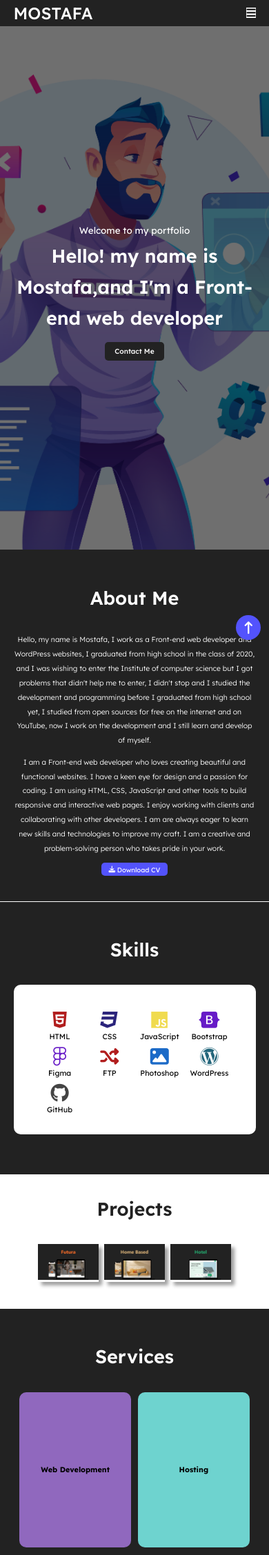
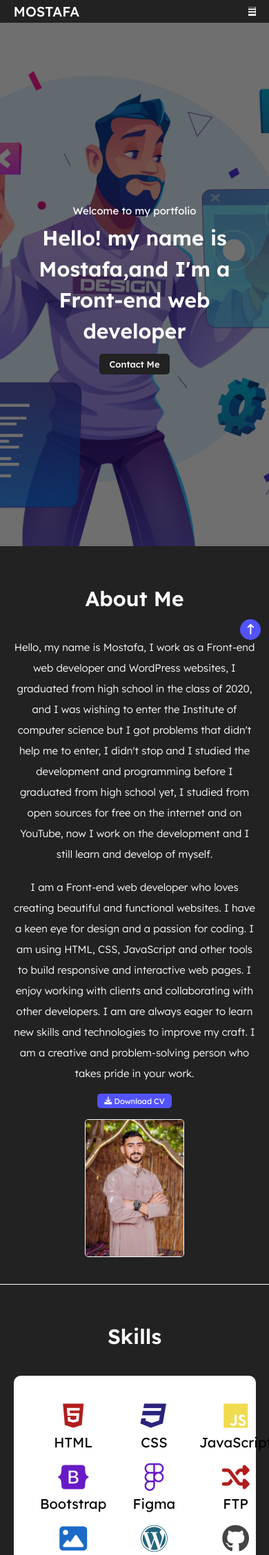
Before and after one commit to MostafaElsyad/portfolio, a PHP site: page / in a window 390 px wide. Shown: the top 2255 px of the page at 69% size. Run offline with PHP 8.4, Linux system fonts and the light colour scheme.

Commit message:
Update style.css

```diff
--- a/css/style.css
+++ b/css/style.css
@@ -124,7 +124,13 @@ a {
 }
 
 .my-img {
-    width: 20%;
+    width: 25%;
+    border: #fff 1px solid;
+    border-radius: 5px;
+    -webkit-border-radius: 5px;
+    -moz-border-radius: 5px;
+    -ms-border-radius: 5px;
+    -o-border-radius: 5px;
 }
 
 .paragraph-container {
@@ -136,7 +142,7 @@ a {
     font-weight: 300;
     color: #fff;
     line-height: 2em;
-    margin-bottom: 3%;
+    margin-bottom: 5%;
 }
 
 .download-btn {
@@ -157,7 +163,7 @@ a {
 .skills-container {
     display: grid;
     grid-template-columns: repeat(4, 1fr);
-    gap: 3%;
+    gap: 5%;
     background-color: #fff;
     text-align: center;
     padding: 10%;
@@ -169,12 +175,12 @@ a {
 }
 
 .skill-ico {
-    font-size: 3em;
+    font-size: 4em;
     margin: 3% 0;
 }
 
 .skill {
-    font-size: 1.5em;
+    font-size: 2em;
     margin: 3% 0;
 }
 
@@ -256,7 +262,7 @@ a {
     height: 300px;
     display: flex;
     align-items: center;
-    justify-content: space-between;
+    justify-content: center;
     flex-direction: column;
     background-color: #fff;
     padding: 5% 0;
@@ -265,6 +271,11 @@ a {
     -moz-border-radius: 10px;
     -ms-border-radius: 10px;
     -o-border-radius: 10px;
+}
+
+.service-ico {
+    font-size: 2.5em;
+    margin-bottom: 5%;
 }
 
 .service-heading {
@@ -277,6 +288,7 @@ a {
 
 .web-development {
     background-color: #9068be;
+    color: #fff;
 }
 
 .hosting {
@@ -285,14 +297,20 @@ a {
 
 .domain {
     background-color: #9068be;
+    color: #fff;
 }
 
 .hosting-management {
     background-color: #e1e8f0;
 }
 
+.hosting-management .service-ico {
+    color: orangered;
+}
+
 .ftp-management {
     background-color: #e62739;
+    color: #fff;
 }
 
 .wordpress-websites {
@@ -307,58 +325,21 @@ a {
 }
 
 @media(max-width: 1024px) {
-    .title {
-        font-size: 2.25em;
-    }
-
-    .min-sect p{
-        font-size: 1.12em;
+    body {
+        font-size: 10px;
     }
 
     .min-sect h2 {
-        font-size: 2.25em;
         line-height: 45px;
     }
 
     .min-sect .contact-btn {
         width: 100px;
         height: 45px;
-        font-size: .85em;
-    }
-
-    .paragraph-container p {
-        font-size: .87em;
-    }
-
-    .download-btn {
-        font-size: .80em;
-    }
-
-    .skill-ico {
-        font-size: 2.25em;
-    }
-
-    .skill {
-        font-size: .90em;
-    }
-
-    .alert-warning {
-        font-size: .75em;
-        color:#664d03;
-        background-color:#fff3cd;
-        border-color:#ffecb5;
     }
 
     .service-card {
         height: 225px;
-    }
-
-    .service-heading {
-        font-size: .90em;
-    }
-
-    .view-more {
-        font-size: .75em;
     }
 }
 
@@ -372,7 +353,7 @@ a {
     .min-sect {
         justify-content: center;
         text-align: center;
-        background: linear-gradient(#00000090, #00000090), url('../img/min-sect/min-sect-person-img.jpg') no-repeat center;
+        background: linear-gradient(#00000090, #00000090), url('/img/min-sect/min-sect-person-img.jpg') no-repeat center;
         background-size: cover;
     }
 
@@ -386,7 +367,7 @@ a {
     }
 
     .about-sect {
-        justify-content: center;
+        flex-direction: column-reverse;
     }
 
     .about-sect .title {
@@ -394,12 +375,18 @@ a {
     }
 
     .my-img {
-        display: none;
+        width: auto;
+        height: 300px;
+        margin-top: 5%;
     }
 
     .paragraph-container {
         width: 100%;
         text-align: center;
+    }
+
+    .skills-container {
+        grid-template-columns: repeat(3, 1fr);
     }
 
     .services-container {
@@ -408,58 +395,27 @@ a {
     }
 }
 
+@media(max-width: 425px) {
+    .my-img {
+        height: 200px;
+    }
+}
+
 @media(max-width: 375px) {
-    .title {
-        font-size: 1.5em;
-    }
-
-    .min-sect p{
-        font-size: .75em;
+    body {
+        font-size: 8px;
     }
 
     .min-sect h2 {
-        font-size: 1.5em;
         line-height: 30px;
     }
 
     .min-sect .contact-btn {
         width: 80px;
         height: 30px;
-        font-size: .50em;
-    }
-
-    .paragraph-container p {
-        font-size: .75em;
-    }
-
-    .download-btn {
-        font-size: .56em;
-    }
-
-    .skill-ico {
-        font-size: 1.5em;
-    }
-
-    .skill {
-        font-size: .75em;
-    }
-
-    .alert-warning {
-        font-size: .5em;
-        color:#664d03;
-        background-color:#fff3cd;
-        border-color:#ffecb5;
     }
 
     .service-card {
         height: 150px;
     }
-
-    .service-heading {
-        font-size: 1em;
-    }
-
-    .view-more {
-        font-size: .5em;
-    }
 }
```
